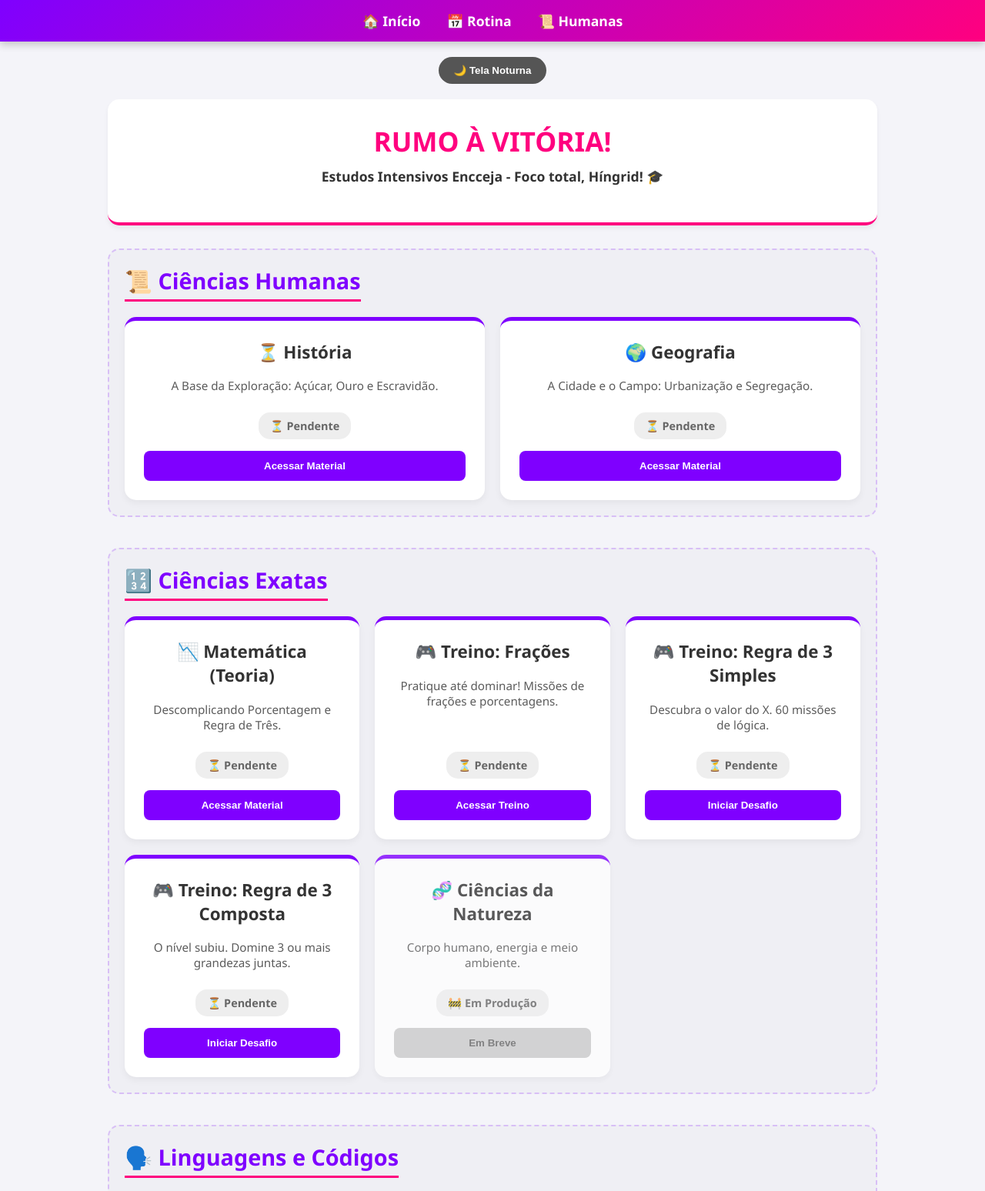
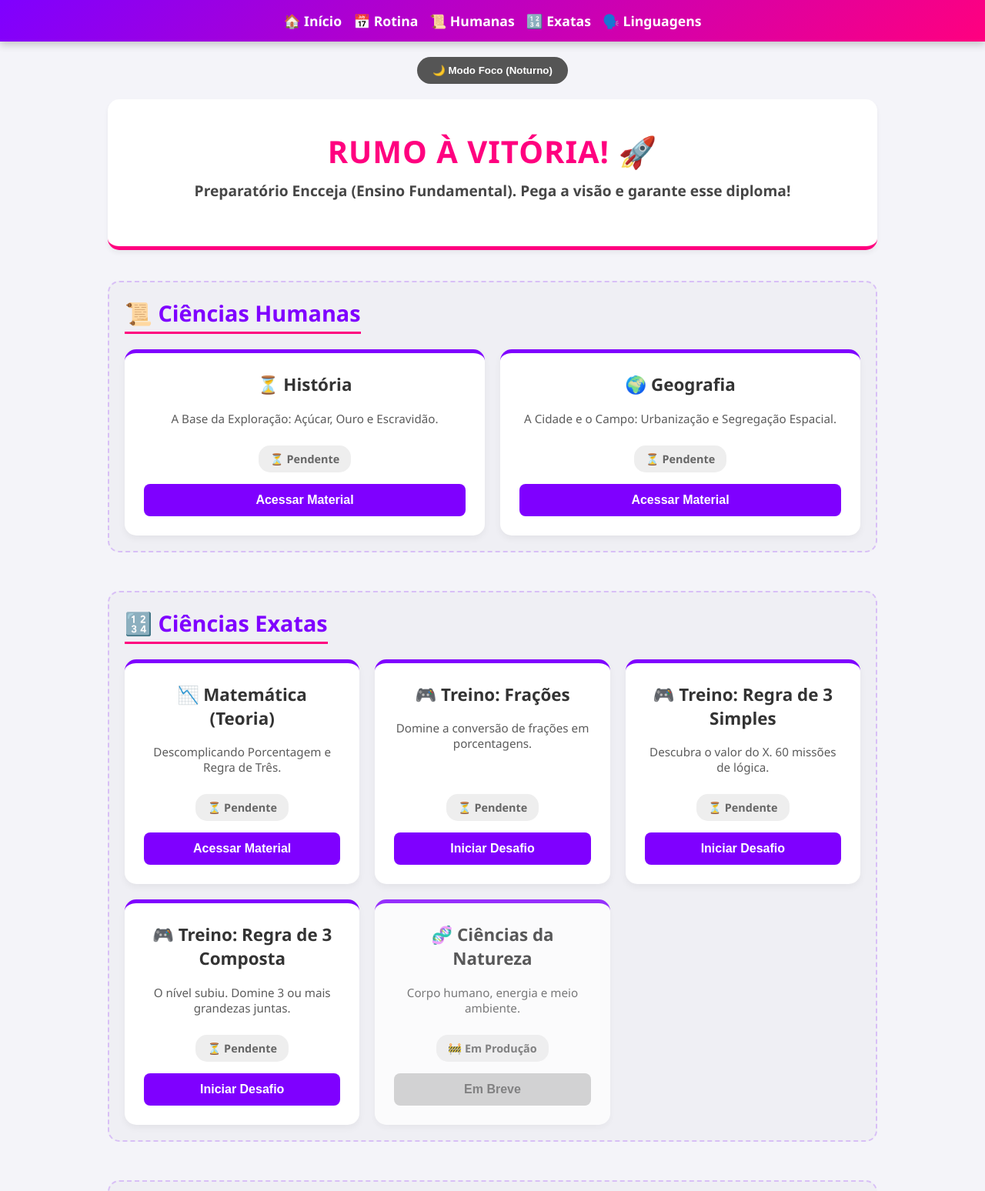
Before and after one commit to ednaldoamancio/Estudos-Intensivos-Encceja, a plain HTML site: page index.html in a window 1280 px wide. Shown: the top 1548 px of the page at 77% size. Drawn offline with Linux system fonts and the light colour scheme.

Commit message:
Update index.html

```diff
--- a/index.html
+++ b/index.html
@@ -3,15 +3,15 @@
 <head>
     <meta charset="UTF-8">
     <meta name="viewport" content="width=device-width, initial-scale=1.0">
-    <title>Painel do Aluno - edhumanas</title>
+    <title>Estudos Intensivos Encceja - edhumanas</title>
     <style>
         :root {
             --bg-color: #f4f4f9;
             --text-color: #333;
             --card-bg: #ffffff;
-            --primary: #ff007f;
-            --secondary: #7f00ff;
-            --accent: #ffdd00;
+            --primary: #ff007f; /* Rosa Neon */
+            --secondary: #7f00ff; /* Roxo Neon */
+            --accent: #00e5ff; /* Ciano */
             --success: #00cc66;
             --disabled: #cccccc;
         }
@@ -30,6 +30,7 @@
             margin: 0;
             padding: 0;
             transition: 0.3s;
+            scroll-behavior: smooth; /* Faz a rolagem ser suave ao clicar no menu */
         }
 
         /* BARRA DE NAVEGAÇÃO SUPERIOR */
@@ -41,12 +42,15 @@
             top: 0;
             z-index: 1000;
             box-shadow: 0 4px 10px rgba(0,0,0,0.2);
+            display: flex;
+            flex-wrap: wrap;
+            justify-content: center;
+            gap: 15px;
         }
         .navbar a {
             color: white;
             text-decoration: none;
             font-weight: bold;
-            margin: 0 15px;
             font-size: 1.1em;
             transition: 0.3s;
         }
@@ -56,16 +60,16 @@
 
         header {
             background-color: var(--card-bg);
-            padding: 30px 20px;
+            padding: 40px 20px;
             text-align: center;
             border-radius: 15px;
-            margin-bottom: 30px;
+            margin-bottom: 40px;
             box-shadow: 0 4px 6px rgba(0,0,0,0.05);
-            border-bottom: 4px solid var(--primary);
+            border-bottom: 5px solid var(--primary);
         }
 
-        h1 { font-size: 2.2em; margin: 0; color: var(--primary); text-transform: uppercase; }
-        p.subtitle { font-size: 1.1em; font-weight: bold; margin-top: 10px; color: var(--text-color); }
+        h1 { font-size: 2.5em; margin: 0; color: var(--primary); text-transform: uppercase; letter-spacing: 1px; }
+        p.subtitle { font-size: 1.2em; font-weight: bold; margin-top: 10px; color: var(--text-color); opacity: 0.9; }
 
         .controls { display: flex; justify-content: center; margin-bottom: 20px; }
         .btn-acao { background-color: #555; color: white; border: none; padding: 10px 20px; font-weight: bold; border-radius: 25px; cursor: pointer; transition: 0.3s; }
@@ -74,11 +78,12 @@
 
         /* SEÇÕES DE DISCIPLINAS */
         .area-section {
-            margin-bottom: 40px;
+            margin-bottom: 50px;
             background: rgba(0,0,0,0.02);
             padding: 20px;
             border-radius: 15px;
             border: 2px dashed rgba(127, 0, 255, 0.2);
+            scroll-margin-top: 80px; /* Evita que o menu fixo cubra o título ao rolar */
         }
         body.dark-mode .area-section { background: rgba(255,255,255,0.02); border-color: rgba(127, 0, 255, 0.4); }
 
@@ -94,7 +99,7 @@
 
         .grid { display: grid; grid-template-columns: repeat(auto-fit, minmax(280px, 1fr)); gap: 20px; }
 
-        /* Estilo dos Cartões */
+        /* ESTILO DOS CARTÕES */
         .card {
             background-color: var(--card-bg);
             padding: 25px;
@@ -127,13 +132,17 @@
         .status-badge.concluido { background-color: rgba(0, 204, 102, 0.2); color: var(--success); border: 1px solid var(--success); }
         .card.concluido { border-top-color: var(--success); border-left: 5px solid var(--success); }
 
-        .btn-estudar { background-color: var(--secondary); color: white; border: none; padding: 12px; border-radius: 8px; font-weight: bold; cursor: pointer; width: 100%; transition: 0.3s; }
+        .btn-estudar { background-color: var(--secondary); color: white; border: none; padding: 12px; border-radius: 8px; font-weight: bold; cursor: pointer; width: 100%; transition: 0.3s; font-size: 1em; }
         .btn-estudar:hover { background-color: var(--primary); }
 
-        /* Botão Desativado (Para as matérias "Em Breve") */
         .btn-estudar:disabled { background-color: var(--disabled); cursor: not-allowed; color: #666; }
 
-        .btn-limpar { background-color: transparent; color: #888; border: 1px underline #888; font-size: 0.9em; margin-top: 40px; cursor: pointer; padding: 10px; width: 100%; }
+        .btn-limpar { background-color: transparent; color: var(--incorrect); border: 2px dashed var(--incorrect); border-radius: 10px; font-size: 1em; font-weight: bold; margin-top: 20px; cursor: pointer; padding: 15px; width: 100%; transition: 0.3s; }
+        .btn-limpar:hover { background-color: rgba(255, 51, 51, 0.1); }
+
+        @media (max-width: 600px) {
+            .navbar a { font-size: 0.9em; }
+        }
     </style>
 </head>
 <body>
@@ -141,20 +150,22 @@
     <nav class="navbar">
         <a href="index.html">🏠 Início</a>
         <a href="cronograma.html">📅 Rotina</a>
-        <a href="humanas.html">📜 Humanas</a>
+        <a href="index.html#humanas">📜 Humanas</a>
+        <a href="index.html#exatas">🔢 Exatas</a>
+        <a href="index.html#linguagens">🗣️ Linguagens</a>
     </nav>
 
     <div class="container">
         <div class="controls">
-            <button class="btn-acao" onclick="document.body.classList.toggle('dark-mode')">🌙 Tela Noturna</button>
+            <button class="btn-acao" onclick="document.body.classList.toggle('dark-mode')">🌙 Modo Foco (Noturno)</button>
         </div>
 
         <header>
-            <h1>Rumo à Vitória!</h1>
-            <p class="subtitle">Estudos Intensivos Encceja - Foco total, Híngrid! 🎓</p>
+            <h1>Rumo à Vitória! 🚀</h1>
+            <p class="subtitle">Preparatório Encceja (Ensino Fundamental). Pega a visão e garante esse diploma!</p>
         </header>
 
-        <div class="area-section">
+        <div class="area-section" id="humanas">
             <h2 class="area-title">📜 Ciências Humanas</h2>
             <div class="grid">
                 <div class="card" id="card-hist1">
@@ -171,7 +182,7 @@
                 <div class="card" id="card-geo1">
                     <div>
                         <h2>🌍 Geografia</h2>
-                        <p>A Cidade e o Campo: Urbanização e Segregação.</p>
+                        <p>A Cidade e o Campo: Urbanização e Segregação Espacial.</p>
                     </div>
                     <div>
                         <div class="status-badge" id="badge-geo1">⏳ Pendente</div>
@@ -181,7 +192,7 @@
             </div>
         </div>
 
-        <div class="area-section">
+        <div class="area-section" id="exatas">
             <h2 class="area-title">🔢 Ciências Exatas</h2>
             <div class="grid">
                 <div class="card" id="card-mat1">
@@ -195,14 +206,14 @@
                     </div>
                 </div>
 
-                <div class="card" id="card-treino-fracoes">
+                <div class="card" id="card-mat-fracoes">
                     <div>
                         <h2>🎮 Treino: Frações</h2>
-                        <p>Pratique até dominar! Missões de frações e porcentagens.</p>
+                        <p>Domine a conversão de frações em porcentagens.</p>
                     </div>
                     <div>
-                        <div class="status-badge" id="badge-treino-fracoes">⏳ Pendente</div>
-                        <button class="btn-estudar" onclick="window.location.href='matematica_fracoes.html'">Acessar Treino</button>
+                        <div class="status-badge" id="badge-mat-fracoes">⏳ Pendente</div>
+                        <button class="btn-estudar" onclick="window.location.href='matematica_fracoes.html'">Iniciar Desafio</button>
                     </div>
                 </div>
 
@@ -241,7 +252,7 @@
             </div>
         </div>
 
-        <div class="area-section">
+        <div class="area-section" id="linguagens">
             <h2 class="area-title">🗣️ Linguagens e Códigos</h2>
             <div class="grid">
                 <div class="card" id="card-ling1">
@@ -279,7 +290,7 @@
             </div>
         </div>
 
-        <button class="btn-limpar" onclick="limparProgresso()">🔄 Zerar Meu Progresso do Dispositivo</button>
+        <button class="btn-limpar" onclick="limparProgresso()">🔄 Apagar meu histórico de notas deste dispositivo</button>
     </div>
 
     <script>
@@ -290,7 +301,7 @@
 
             // Exatas
             carregarProgressoModulo('mat1', 'card-mat1', 'badge-mat1');
-            carregarProgressoModulo('mat_treino', 'card-treino-fracoes', 'badge-treino-fracoes');
+            carregarProgressoModulo('mat_treino', 'card-mat-fracoes', 'badge-mat-fracoes');
             carregarProgressoModulo('regra3_simples', 'card-mat-r3s', 'badge-mat-r3s');
             carregarProgressoModulo('regra3_composta', 'card-mat-r3c', 'badge-mat-r3c');
 
@@ -298,21 +309,21 @@
             carregarProgressoModulo('ling1', 'card-ling1', 'badge-ling1');
         };
 
-        function carregarProgressoModulo(idModulo, idCard, idBadge) {
-            let status = localStorage.getItem('edhumanas_status_' + idModulo);
-            let nota = localStorage.getItem('edhumanas_nota_' + idModulo);
+        function carregarProgressoModulo(idChave, idCard, idBadge) {
+            let status = localStorage.getItem('edhumanas_status_' + idChave);
+            let nota = localStorage.getItem('edhumanas_nota_' + idChave);
 
             if (status === 'concluido') {
                 document.getElementById(idCard).classList.add('concluido');
                 document.getElementById(idBadge).classList.add('concluido');
                 let notaFinal = parseFloat(nota).toFixed(1);
-                document.getElementById(idBadge).innerHTML = '✅ Concluído | Maior Nota: ' + notaFinal;
+                document.getElementById(idBadge).innerHTML = '✅ Maior Nota: ' + notaFinal;
                 document.querySelector('#' + idCard + ' .btn-estudar').innerHTML = '🔄 Revisar Módulo';
             }
         }
 
         function limparProgresso() {
-            if(confirm("Tem certeza que deseja apagar todo o progresso salvo?")) {
+            if(confirm("Papo reto: tem certeza que deseja apagar todo o seu progresso de estudos e notas salvas?")) {
                 localStorage.clear();
                 location.reload();
             }
```
